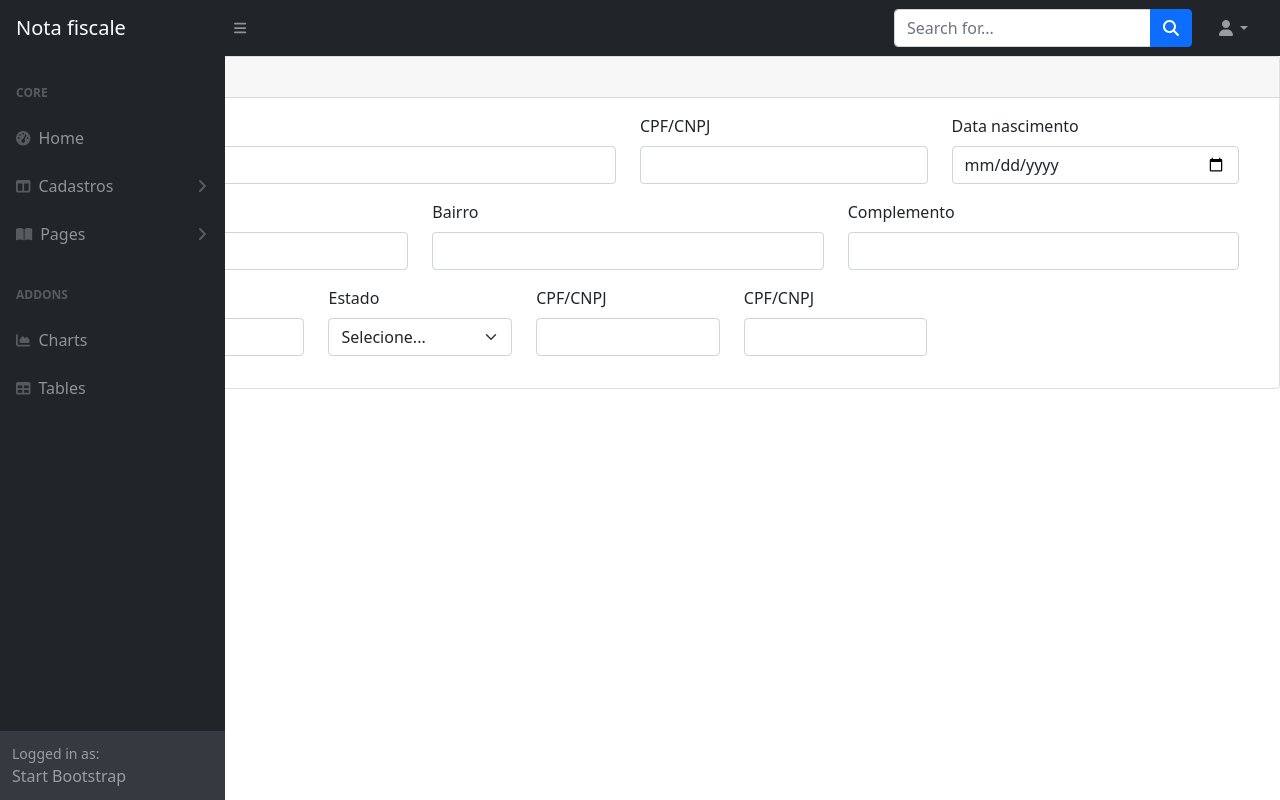
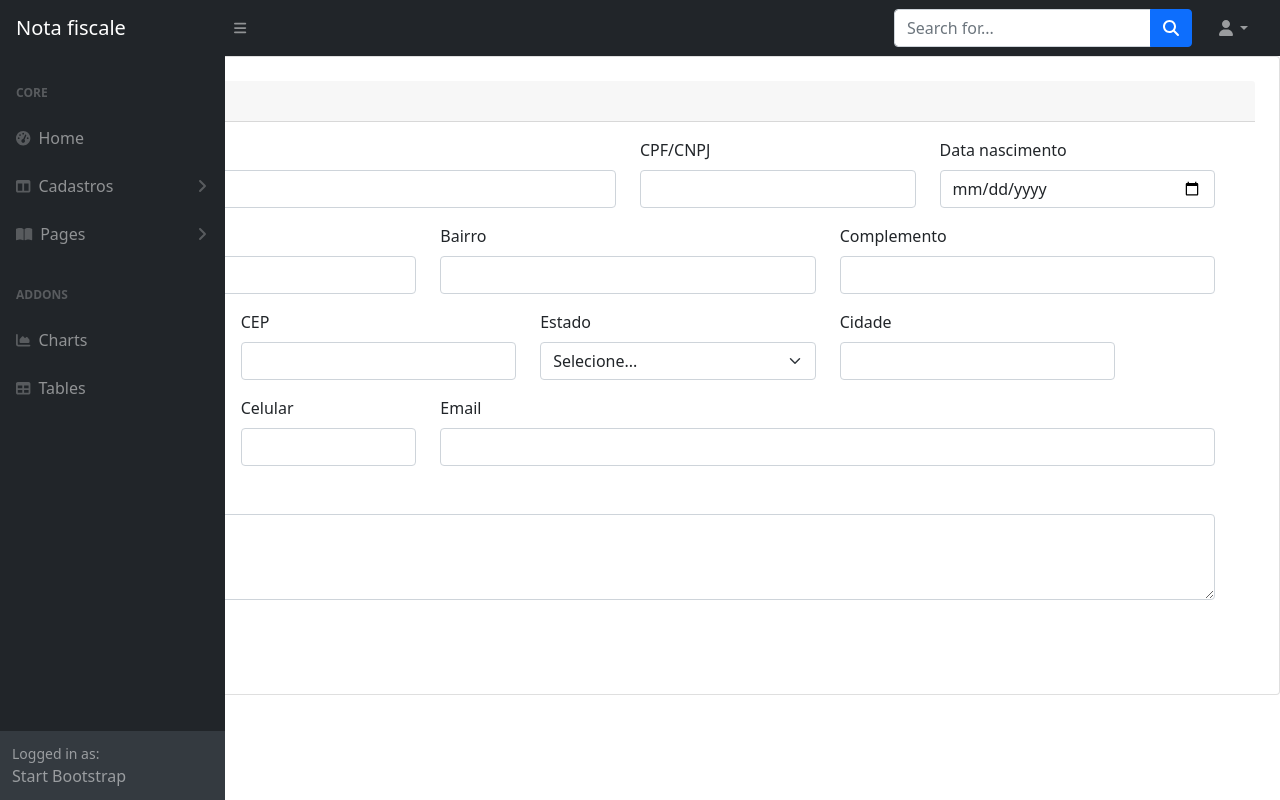
Before and after one commit to EriksJunior/new_project_nota, a React (Create React App) app: page /customer in a window 1280 px wide. Built offline with nearby package versions, Linux system fonts and the light colour scheme; no server answers.

Commit message:
FEAT: Cliente quase finalizado

```diff
--- a/src/components/Customer/index.js
+++ b/src/components/Customer/index.js
@@ -18,7 +18,7 @@ export function Customer() {
 
   return (
     <>
-      <div className="card">
+      <div className="card p-4">
         <div className="card-header">
           Cadastre o cliente
         </div>
@@ -26,7 +26,7 @@ export function Customer() {
           <div className="row col-sm-12 col-md-12 col-lg-12 col-xl-12">
             <div className="mb-3 col-sm-6 col-md-6 col-lg-6 col-xl-6">
               <label className="form-label">Nome</label>
-              <input onChange={(e) => handleChange(e)} name="nome" type="text" defaultValue={client.nome || ""} className="form-control" />
+              <input onChange={handleChange} name="nome" type="text" defaultValue={client.nome || ""} className="form-control" />
             </div>
 
             <div className="mb-3 col-sm-6 col-md-6 col-lg-3 col-xl-3">
@@ -54,59 +54,79 @@ export function Customer() {
               <input onChange={handleChange} name="complemento" type="text" defaultValue={client.complemento || ""} className="form-control" />
             </div>
 
-            <div className="mb-3 col-sm-4 col-md-4 col-lg-3 col-xl-1">
+            <div className="mb-3 col-sm-4 col-md-4 col-lg-3 col-xl-2">
               <label className="form-label">Nº</label>
               <input onChange={handleChange} name="numero" type="text" defaultValue={client.numero || ""} className="form-control" />
             </div>
 
-            <div className="mb-3 col-sm-6 col-md-6 col-lg-3 col-xl-2">
+            <div className="mb-3 col-sm-6 col-md-6 col-lg-3 col-xl-3">
               <label className="form-label">CEP</label>
               <input onChange={handleChange} onKeyUp={maskCep} name="cep" type="text" defaultValue={client.cep || ""} className="form-control" />
             </div>
 
-            <div className="mb-3 col-sm-6 col-md-6 col-lg-3 col-xl-2">
+            <div className="mb-3 col-sm-6 col-md-6 col-lg-3 col-xl-3">
               <label className="form-label">Estado</label>
               <select className="form-select" onChange={handleChange} name="uf" defaultValue={client.uf || ""}>
                 <option>Selecione...</option>
-                <option value="AC">Acre</option>
-                <option value="AL">Alagoas</option>
-                <option value="AP">Amapá</option>
-                <option value="AM">Amazonas</option>
-                <option value="BA">Bahia</option>
-                <option value="CE">Ceará</option>
-                <option value="DF">Distrito Federal</option>
-                <option value="ES">Espirito Santo</option>
-                <option value="GO">Goiás</option>
-                <option value="MA">Maranhão</option>
-                <option value="MS">Mato Grosso do Sul</option>
-                <option value="MT">Mato Grosso</option>
-                <option value="MG">Minas Gerais</option>
-                <option value="PA">Pará</option>
-                <option value="PB">Paraíba</option>
-                <option value="PR">Paraná</option>
-                <option value="PE">Pernambuco</option>
-                <option value="PI">Piauí</option>
-                <option value="RJ">Rio de Janeiro</option>
-                <option value="RN">Rio Grande do Norte</option>
-                <option value="RS">Rio Grande do Sul</option>
-                <option value="RO">Rondônia</option>
-                <option value="RR">Roraima</option>
-                <option value="SC">Santa Catarina</option>
-                <option value="SP">São Paulo</option>
-                <option value="SE">Sergipe</option>
-                <option value="TO">Tocantins</option>
+                <option defaultValue="AC">Acre</option>
+                <option defaultValue="AL">Alagoas</option>
+                <option defaultValue="AP">Amapá</option>
+                <option defaultValue="AM">Amazonas</option>
+                <option defaultValue="BA">Bahia</option>
+                <option defaultValue="CE">Ceará</option>
+                <option defaultValue="DF">Distrito Federal</option>
+                <option defaultValue="ES">Espirito Santo</option>
+                <option defaultValue="GO">Goiás</option>
+                <option defaultValue="MA">Maranhão</option>
+                <option defaultValue="MS">Mato Grosso do Sul</option>
+                <option defaultValue="MT">Mato Grosso</option>
+                <option defaultValue="MG">Minas Gerais</option>
+                <option defaultValue="PA">Pará</option>
+                <option defaultValue="PB">Paraíba</option>
+                <option defaultValue="PR">Paraná</option>
+                <option defaultValue="PE">Pernambuco</option>
+                <option defaultValue="PI">Piauí</option>
+                <option defaultValue="RJ">Rio de Janeiro</option>
+                <option defaultValue="RN">Rio Grande do Norte</option>
+                <option defaultValue="RS">Rio Grande do Sul</option>
+                <option defaultValue="RO">Rondônia</option>
+                <option defaultValue="RR">Roraima</option>
+                <option defaultValue="SC">Santa Catarina</option>
+                <option defaultValue="SP">São Paulo</option>
+                <option defaultValue="SE">Sergipe</option>
+                <option defaultValue="TO">Tocantins</option>
               </select>
             </div>
 
-            <div className="mb-3 col-sm-6 col-md-6 col-lg-3 col-xl-2">
-              <label className="form-label">CPF/CNPJ</label>
-              <input onChange={handleChange} name="cpfcnpj" onKeyUp={maskCpfCnpj} defaultValue={client.cpfcnpj || ""} type="text" className="form-control" />
+            <div className="mb-3 col-sm-6 col-md-6 col-lg-3 col-xl-3">
+              <label className="form-label">Cidade</label>
+              <input onChange={handleChange} name="cidade" type="text" defaultValue={client.cidade || ""} className="form-control" />
             </div>
 
             <div className="mb-3 col-sm-6 col-md-6 col-lg-3 col-xl-2">
-              <label className="form-label">CPF/CNPJ</label>
-              <input onChange={handleChange} name="cpfcnpj" onKeyUp={maskCpfCnpj} defaultValue={client.cpfcnpj || ""} type="text" className="form-control" />
+              <label className="form-label">Telefone</label>
+              <input onChange={handleChange} name="telefone" type="text" defaultValue={client.telefone || ""} className="form-control" />
             </div>
+
+            <div className="mb-3 col-sm-6 col-md-6 col-lg-3 col-xl-2">
+              <label className="form-label">Celular</label>
+              <input onChange={handleChange} name="celular" type="text" defaultValue={client.celular || ""} className="form-control" />
+            </div>
+
+            <div className="mb-3 col-sm-6 col-md-6 col-lg-3 col-xl-8">
+              <label className="form-label">Email</label>
+              <input onChange={handleChange} name="email" type="text" defaultValue={client.email || ""} className="form-control" />
+            </div>
+
+            <div className="mb-3 col-sm-6 col-md-6 col-lg-3 col-xl-12">
+              <label className="form-label">Observação</label>
+              <textarea rows={3} onChange={handleChange} name="observacao" type="area" defaultValue={client.observacao || ""} className="form-control"></textarea>
+            </div>
+          </div>
+
+          <div style={{width: "100%", display: "flex", gap: "20px"}}>
+            <button type="button" className="btn btn-dark" onClick={() => console.log(client)}>Salvar</button>
+            <button type="button" className="btn btn-dark">Limpar</button>
           </div>
         </div>
       </div>
--- a/src/components/Loading/index.js
+++ b/src/components/Loading/index.js
@@ -1,8 +1,8 @@
 export function Loading() {
   return (
     <div>
-      <div class="spinner-border" role="status"  animation="border" style={{ width: '200px', height: '200px' }} variant="primary" >
-        <span class="visually-hidden">Loading...</span>
+      <div className="spinner-border" role="status"  animation="border" style={{ width: '200px', height: '200px' }} variant="primary" >
+        <span className="visually-hidden">Loading...</span>
       </div>
     </div>
   )
--- a/src/components/NavBar/index.js
+++ b/src/components/NavBar/index.js
@@ -1,13 +1,14 @@
-/* eslint-disable jsx-a11y/anchor-is-valid */
-// import { Footer } from "../Footer";
+import { useContext } from "react"
+import { GlobalContext } from "../../context/Global/global"
 import { Link } from "react-router-dom"
 
 export function NavBar({ children }) {
+  const {showAndHideNavigate, openNavigate} = useContext(GlobalContext)
   return (
     <>
       <nav className="sb-topnav navbar navbar-expand navbar-dark bg-dark">
         <Link className="navbar-brand ps-3" to="/">Nota fiscale</Link>
-        <button className="btn btn-link btn-sm order-1 order-lg-0 me-4 me-lg-0" id="sidebarToggle" href="#!">
+        <button className="btn btn-link btn-sm order-1 order-lg-0 me-4 me-lg-0" onClick={showAndHideNavigate} id="sidebarToggle" href="#!">
           <i className="fas fa-bars"></i>
         </button>
         <form className="d-none d-md-inline-block form-inline ms-auto me-0 me-md-3 my-2 my-md-0">
--- a/src/context/Client/client.js
+++ b/src/context/Client/client.js
@@ -4,10 +4,10 @@ import { UseCliente } from "../../hooks/useCliente";
 const ClientContext = createContext({})
 
 function ClientProvider({ children }) {
-  const { handleChange, alterTab, setAlterTab, clearAllInputs, findById, handleSaveOrUpdate, handleClose, handleShow, returnedClient, search, searchClient, setSearch, show, deleteClient } = UseCliente()
+  const { handleChange, alterTab, setAlterTab, clearAllInputs, findById, handleSaveOrUpdate, handleClose, handleShow, returnedClient, search, searchClient, setSearch, show, deleteClient, client } = UseCliente()
 
   return (
-    <ClientContext.Provider value={{ handleChange, alterTab, setAlterTab, clearAllInputs, findById, handleSaveOrUpdate, handleClose, handleShow, returnedClient, search, searchClient, setSearch, show, deleteClient }}>
+    <ClientContext.Provider value={{ handleChange, alterTab, setAlterTab, clearAllInputs, findById, handleSaveOrUpdate, handleClose, handleShow, returnedClient, search, searchClient, setSearch, show, deleteClient, client }}>
       {children}
     </ClientContext.Provider>
   )
--- a/src/context/Global/global.js
+++ b/src/context/Global/global.js
@@ -4,10 +4,10 @@ import { useGlobal } from "../../hooks/useGlobal";
 const GlobalContext = createContext({})
 
 function GlobalProvider({ children }) {
-  const { client, setClient, getClientesFromSelectBox, clientSelectBox, produtos, setProdutos, getProductsFromSelectBox, produtoSelectBox, loading, setLoading } = useGlobal()
+  const { client, setClient, getClientesFromSelectBox, clientSelectBox, produtos, setProdutos, getProductsFromSelectBox, produtoSelectBox, loading, setLoading, showAndHideNavigate, openNavigate } = useGlobal()
 
   return (
-    <GlobalContext.Provider value={{client, setClient, getClientesFromSelectBox, clientSelectBox, produtos, setProdutos, getProductsFromSelectBox, produtoSelectBox, loading, setLoading}}>
+    <GlobalContext.Provider value={{client, setClient, getClientesFromSelectBox, clientSelectBox, produtos, setProdutos, getProductsFromSelectBox, produtoSelectBox, loading, setLoading, showAndHideNavigate, openNavigate}}>
       {children}
     </GlobalContext.Provider>
   )
--- a/src/hooks/useCliente.js
+++ b/src/hooks/useCliente.js
@@ -98,6 +98,7 @@ export function UseCliente() {
   }
 
   const handleSaveOrUpdate = async () => {
+    console.log('lkdjflksjdfklsjdflksj')
     client?.id === "" ? save() : update()
   }
 
@@ -105,5 +106,5 @@ export function UseCliente() {
     setClient(INITIAL_STATE_CLIENTE)
   }
 
-  return { search, setSearch, alterTab, setAlterTab, searchClient, findById, returnedClient, clearAllInputs, handleShow, handleClose, handleChange, handleSaveOrUpdate, show, deleteClient }
+  return { search, setSearch, alterTab, setAlterTab, searchClient, findById, returnedClient, clearAllInputs, handleShow, handleClose, handleChange, handleSaveOrUpdate, show, deleteClient, client }
 }
--- a/src/hooks/useGlobal.js
+++ b/src/hooks/useGlobal.js
@@ -6,24 +6,25 @@ import ClienteService from "../services/ClienteService";
 import ProductService from "../services/ProductService";
 
 
-export function useGlobal(){
+export function useGlobal() {
   const [client, setClient] = useState(INITIAL_STATE_CLIENTE);
   const [clientSelectBox, setClientSelectBox] = useState([])
   const [produtos, setProdutos] = useState((INITIAL_STATE_PRODUCT));
   const [produtoSelectBox, setProdutoSelectBox] = useState([])
   const [loading, setLoading] = useState(false);
+  const [openNavigate, setOpenNavigate] = useState("sb-sidenav-toggled")
 
 
-  useEffect(() =>{
+  useEffect(() => {
     getClientesFromSelectBox()
     getProductsFromSelectBox()
   }, [])
 
-  useEffect(() =>{
+  useEffect(() => {
     getClientesFromSelectBox()
   }, [client])
 
-  useEffect(() =>{
+  useEffect(() => {
     getProductsFromSelectBox()
   }, [produtos])
 
@@ -45,5 +46,14 @@ export function useGlobal(){
     }
   }
 
-  return{client, setClient, getClientesFromSelectBox, clientSelectBox, produtos, setProdutos, getProductsFromSelectBox, produtoSelectBox, loading, setLoading}
+  const showAndHideNavigate = async () => {
+    if(openNavigate === "") {
+      setOpenNavigate("sb-sidenav-toggled")
+    } else {
+      setOpenNavigate("")
+    }
+  }
+
+
+  return { client, setClient, getClientesFromSelectBox, clientSelectBox, produtos, setProdutos, getProductsFromSelectBox, produtoSelectBox, loading, setLoading, showAndHideNavigate, openNavigate}
 }
--- a/src/page/Customer/index.js
+++ b/src/page/Customer/index.js
@@ -1,11 +1,15 @@
 import { Customer } from "../../components/Customer"
 import { NavBar } from "../../components/NavBar/index"
+import { ClientProvider } from "../../context/Client/client"
+
 export function PageCustomer() {
   return (
     <div>
-      <NavBar>
-        <Customer />
-      </NavBar>
+      <ClientProvider>
+        <NavBar>
+          <Customer />
+        </NavBar>
+      </ClientProvider>
     </div>
   )
 }
```
